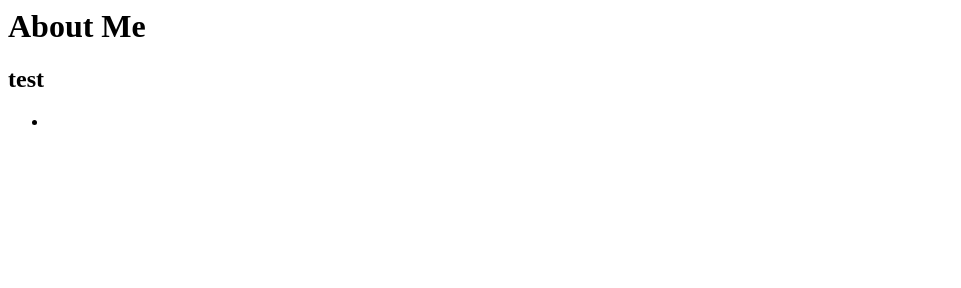
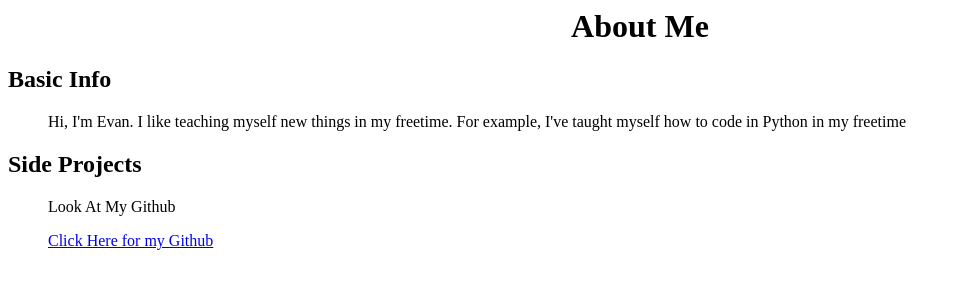
Before and after one commit to staten-island-tech/intro-to-html-Verviam, a plain HTML site: page index.html in a window 1280 px wide. Shown: the whole page, without its empty margins (0-961 px from the left). Drawn offline with Linux system fonts and the light colour scheme.

Commit message:
added links and paragraphs

```diff
--- a/index.html
+++ b/index.html
@@ -1,19 +1,19 @@
 <html lang="en">
   <head>
-        <meta charset="UTF-8">
-        <meta name="viewport" content="width=device-width, initial-scale=1.0">
-        <title>Document</title>
+    <meta charset="UTF-8" />
+    <meta name="viewport" content="width=device-width, initial-scale=1.0" />
+    <title>Evan Gao</title>
   </head>
   <body>
-        <h1>About Me</h1>
-        <h2>test</h2>
+    <center><h1>About Me</h1></center>
+    <h2>Basic Info</h2>
     <ul>
-
-            <li>
-
-            </li>
+    <p>Hi, I'm Evan. I like teaching myself new things in my freetime. For example, I've taught myself how to code in Python in my freetime</p></ul>
+    <h2>Side Projects</h2>
+    <ul>
+      <p>Look At My Github</p>
+      <a href="https://github.com/Verviam">Click Here for my Github</a>
     </ul>
-
+      <!--<li></li> -->
   </body>
-
 </html>
```
Lines whose indentation alone changed are shown as unchanged.
